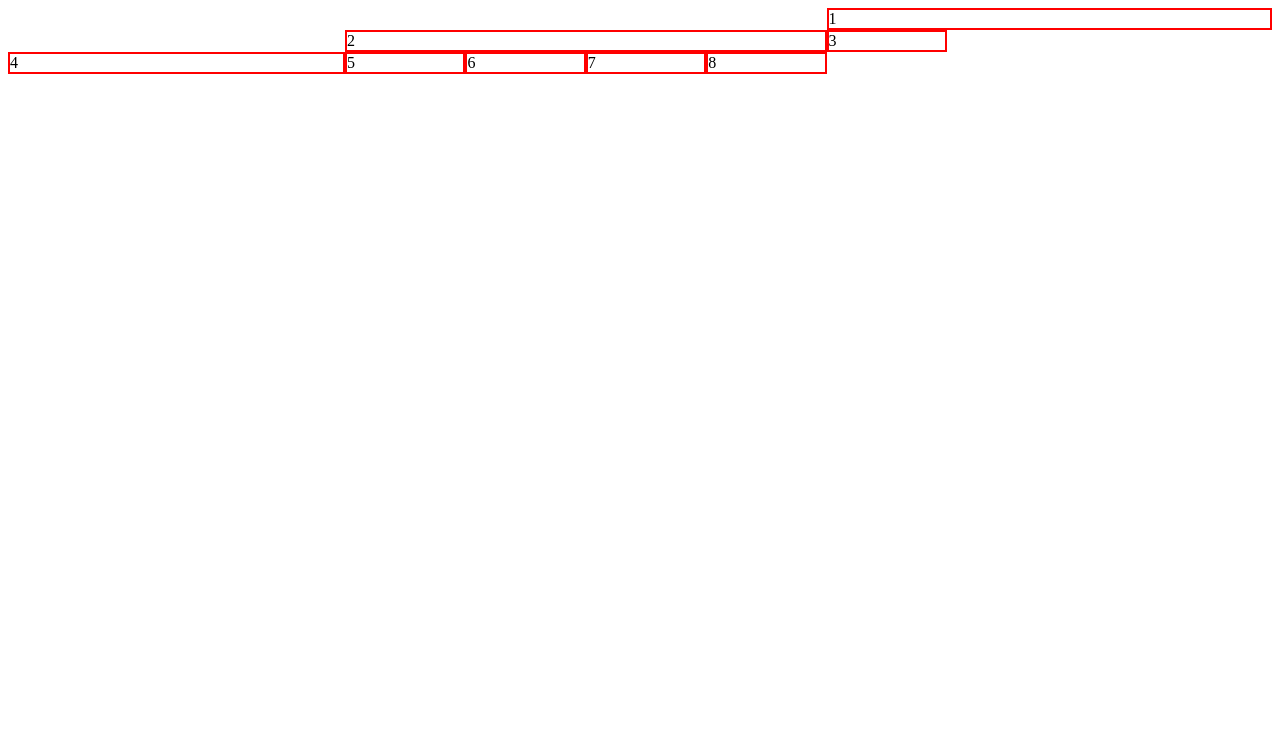
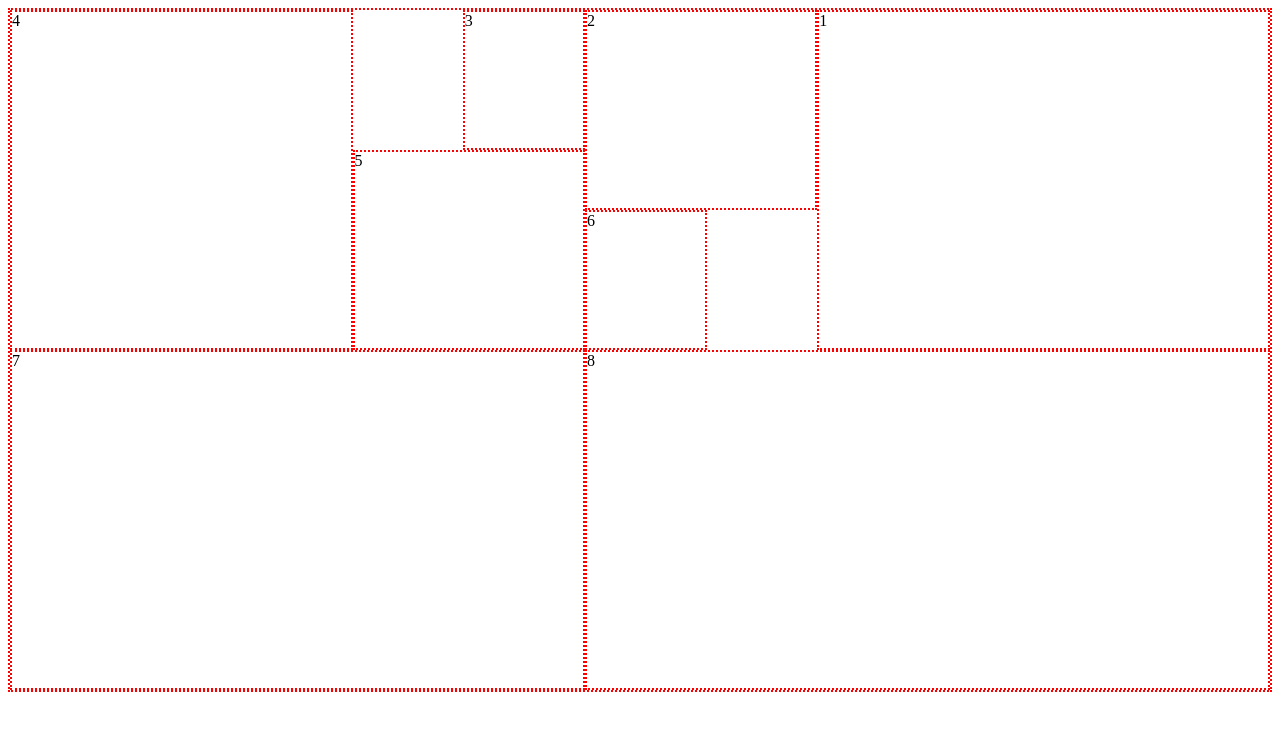
Before and after one commit to codepadawan93/ase-web-homework, a website: page h1.1/index.html in a window 1280 px wide. Drawn offline with Linux system fonts and the light colour scheme.

Commit message:
finished

```diff
--- a/h1.1/css/6.css
+++ b/h1.1/css/6.css
@@ -1,5 +1,5 @@
-div {
-	border: 2px solid red;
+div, body {
+	border: 2px dotted red;
 }
 
 body {
@@ -8,32 +8,44 @@ body {
 
 .part1 {
 	grid-column: 8/12;
+	grid-row: 1/6;
+	height: 21rem;
 }
 
 .part2 {
-	grid-column: 4/8;
+	grid-column: 6/8;
+	grid-row: 1/4;
 }
 
 .part3 {
+	grid-column: 5/6;
+	grid-row: 1/3;
 
 }
 
 .part4 {
 	grid-column: 1/4;
+	grid-row: 1/6;
+
 }
 
 .part5 {
-
+	grid-column: 4/6;
+	grid-row: 3/6;
 }
 
 .part6 {
-
+	grid-column: 6/7;
+	grid-row: 4/6;
 }
 
 .part7 {
-
+	grid-column: 1/6;
+	grid-row: 6/12;
+	height: 21rem;
 }
 
 .part8 {
-
+	grid-column: 6/12;
+	grid-row: 6/12;
 }
```
